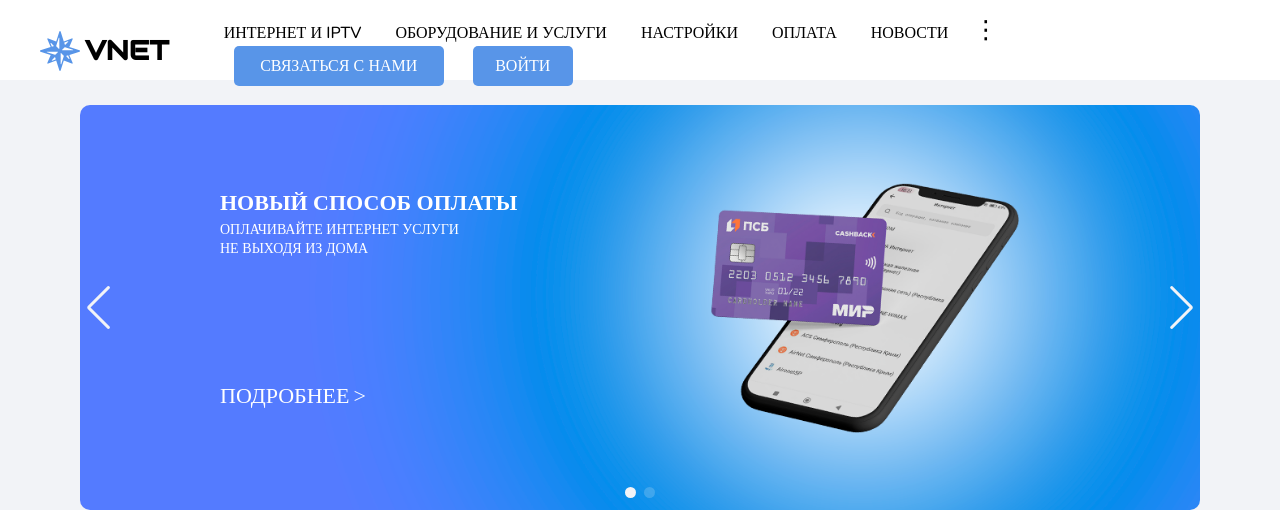
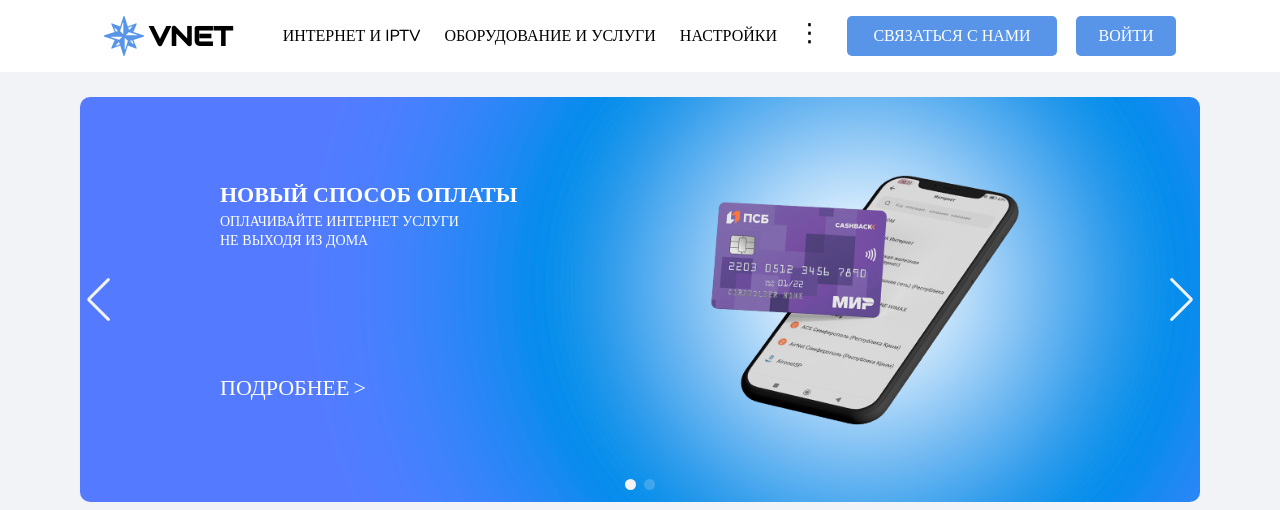
Before and after one commit to Lepyoha/testsite, a PHP site: page / in a window 1280 px wide. Shown: the top 510 px of the page. Run offline with PHP 8.4, Linux system fonts and the light colour scheme; some web fonts are replaced.

Commit message:
Add files via upload

```diff
--- a/style/style.css
+++ b/style/style.css
@@ -370,8 +370,11 @@ header{
     right: 5px;
 }
 
+.dropdown_dots_content .dropdown_dots_content-item{
+    display: none;
+}
 
-@media screen and (max-width: 1400px) {
+@media screen and (max-width: 1430px) {
     .tariffs{
         width: 1120px;
     }
@@ -417,9 +420,28 @@ header{
     .tariffs .tariff-type{
         padding-left: 140px;
     }
+
+    .header_nav ul li:nth-child(5),
+    .header_nav ul li:nth-child(4){
+        display: none;
+    }
+
+    .header_nav_item{
+        padding-right: 10px;
+        padding-left: 10px;
+    }
+
+    .dropbtn2,
+    .dropbtn3{
+        margin-left: 15px;
+    }
+
+    .dropdown_dots_content .dropdown_dots_content-item{
+        display: block;
+    }
 }
 
-@media screen and (max-width: 1140px) {
+@media screen and (max-width: 1165px) {
     .tariffs{
         width: 910px;
     }
```
